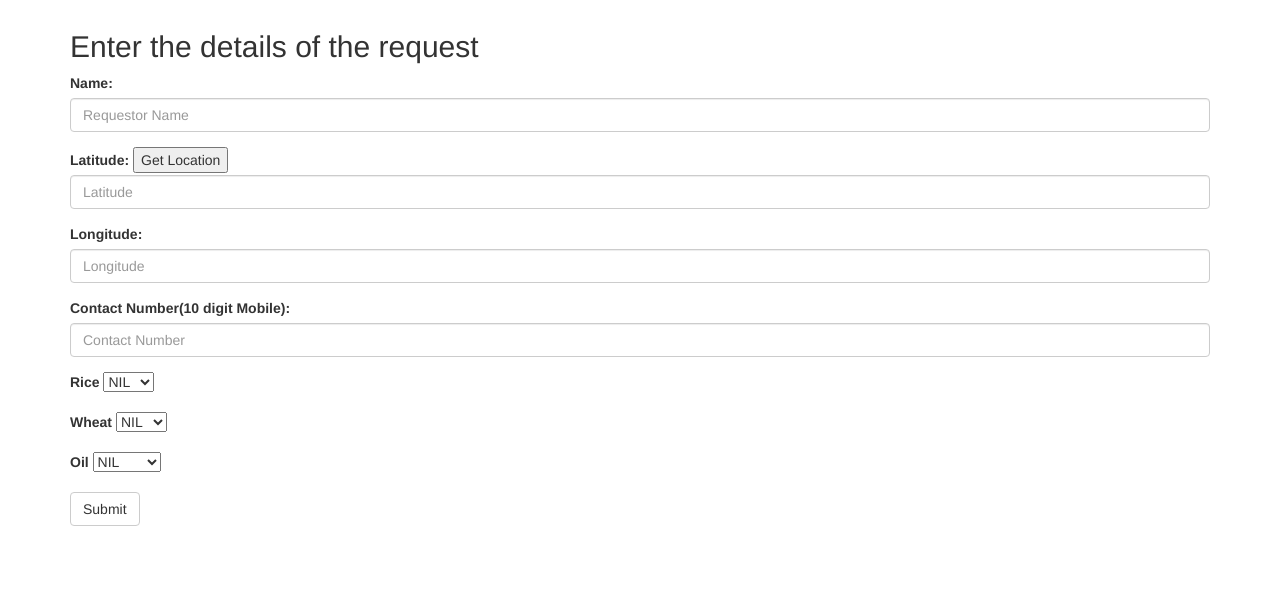
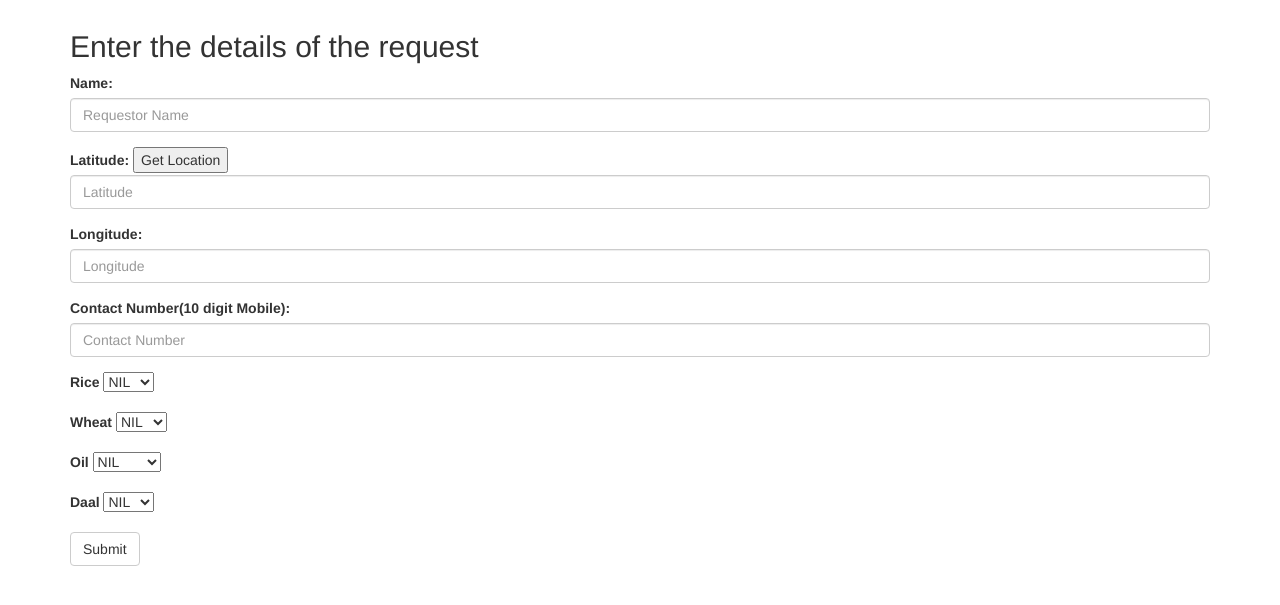
Before and after one commit to ashhadulislam/covid_assistance, a Flask app: page / in a window 1280 px wide. Shown: the top 605 px of the page. Run offline with Flask 2, Linux system fonts and the light colour scheme; some libraries are stand-ins or nearby versions.

Commit message:
first commit

```diff
--- a/templates/base.html
+++ b/templates/base.html
@@ -123,6 +123,17 @@
 				  <option value="5L">5 Litres</option>
 				</select>
 			</div>
+
+			<div class="form-group">
+	    		<label>Daal</label>
+			    <select id="daal_qty" name="oil_qty">
+				  <option value="nil">NIL</option>
+				  <option value="1KG">1 Kg</option>
+				  <option value="3KG">3 Kg</option>
+				  <option value="5KG">5 Kg</option>
+				</select>
+			</div>
+
 		    <button type="submit" class="btn btn-default">Submit</button>
 		</div>
 
```
